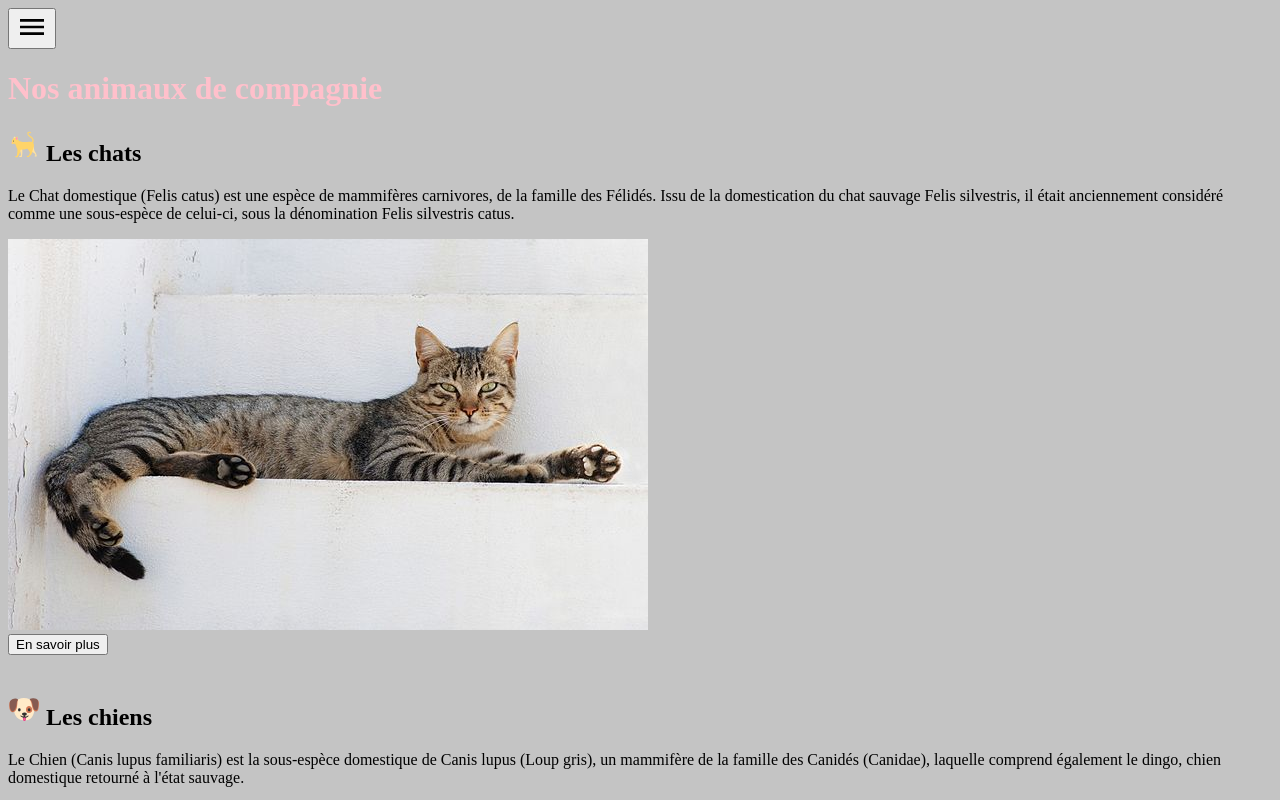
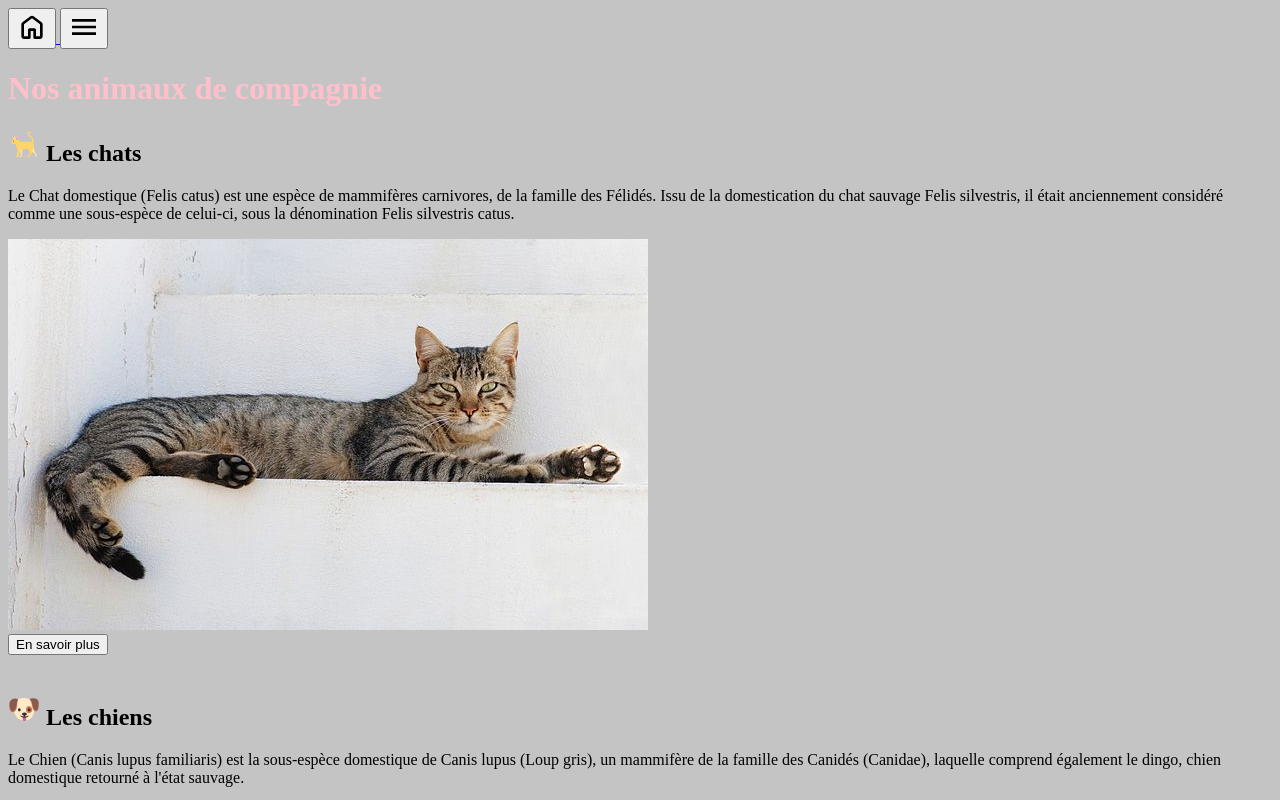
Before and after one commit to MMI-SAE-105/2023-r113-tp2-menu-alpinejs-COLLIN-Hugo, a plain HTML site: page index.html in a window 1280 px wide. Shown: the top 800 px of the page. Drawn offline with nearby package versions, Linux system fonts and the light colour scheme.

Commit message:
icone accueil + bouton accueil

```diff
--- a/index.html
+++ b/index.html
@@ -10,6 +10,10 @@
   </head>
   <body>
     <header>
+    <a href="index.html">
+      <button type="button"><img src="publics/icones/MaterialSymbolsHomeOutlineRounded.svg" alt="Accueil">
+      </button>
+    </a>
       <button
        aria-controls="mainNav" @click="menuIsOpen = ! menuIsOpen"
       class="header_menuBtn"><img src="publics/icones/IcBaselineMenu.svg" alt="icone menu">
```
Also changed, not shown: publics/icones/MaterialSymbolsHomeOutlineRounded.svg (added).
